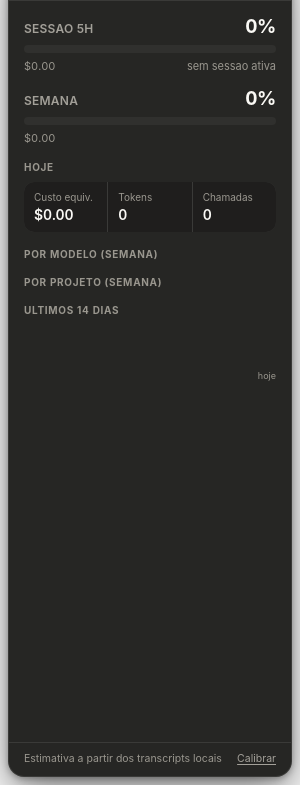
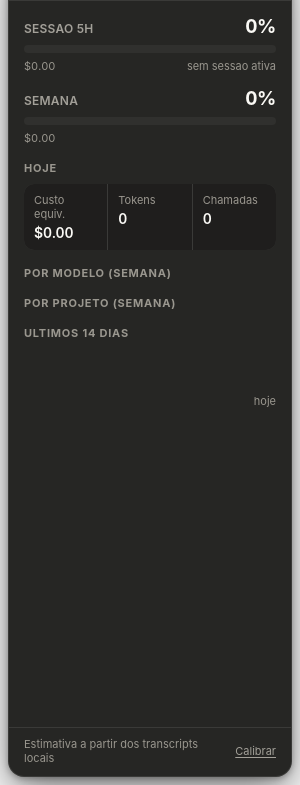
Before and after one commit to Morosetti/token-meter, an Electron app: page src/renderer/popup.html in a window 300 px wide. Shown: the part 59-844 px from the top of the page. Drawn offline with Linux system fonts and the light colour scheme; no server answers.

Commit message:
Raise all functional UI text to an 11px floor
Text below 11px fails on high-DPI displays and small viewports. An audit of
every rendered text node across the three windows found nine rules under it:
section labels, stat keys, the sparkline axis, the popup footer, the overlay
tags and its foot row.

Uppercase letterspaced micro-labels are still functional text, so they are
in scope rather than exempt. Verified the fixed-size overlay windows still
fit afterwards: 236x108 and 172x48 both report scrollHeight equal to the
viewport, no overflow on either axis.

The same audit measured contrast on every node: all pass, the lowest at
5.07:1.

```diff
--- a/src/renderer/popup.html
+++ b/src/renderer/popup.html
@@ -33,7 +33,7 @@
   .title { font-size: 13px; font-weight: 650; letter-spacing: -0.01em; }
   .plan {
     margin-left: auto;
-    font-size: 10px; font-weight: 600; letter-spacing: 0.04em;
+    font-size: 11px; font-weight: 600; letter-spacing: 0.04em;
     text-transform: uppercase;
     color: var(--muted);
     background: var(--bg-raise);
@@ -53,7 +53,7 @@
   .body::-webkit-scrollbar-thumb { background: var(--line-strong); border-radius: 99px; }
 
   .section-label {
-    font-size: 10px; font-weight: 650; letter-spacing: 0.07em;
+    font-size: 11px; font-weight: 650; letter-spacing: 0.07em;
     text-transform: uppercase; color: var(--faint);
     margin: 16px 0 9px;
   }
@@ -63,7 +63,7 @@
     background: var(--line); border-radius: 10px; overflow: hidden;
   }
   .stat { background: var(--bg-sunk); padding: 9px 10px; }
-  .stat-k { font-size: 10px; color: var(--faint); margin-bottom: 3px; }
+  .stat-k { font-size: 11px; color: var(--faint); margin-bottom: 3px; }
   .stat-v { font-size: 14px; font-weight: 620; font-variant-numeric: tabular-nums; letter-spacing: -0.01em; }
 
   .row {
@@ -88,14 +88,14 @@
   .spark div.hot { background: var(--accent); }
   .spark-axis {
     display: flex; justify-content: space-between;
-    font-size: 9px; color: var(--faint); margin-top: 5px;
+    font-size: 11px; color: var(--faint); margin-top: 5px;
   }
 
   footer {
     padding: 9px 15px 11px;
     border-top: 1px solid var(--line);
     display: flex; align-items: center; gap: 9px;
-    font-size: 10.5px; color: var(--faint);
+    font-size: 11px; color: var(--faint);
   }
   .link { color: var(--muted); text-decoration: underline; text-underline-offset: 2px; }
   .link:hover { color: var(--accent); }
```
Also changed, not shown: src/renderer/overlay.html (+2 -2 lines), src/renderer/settings.html (+1 -1 lines).
